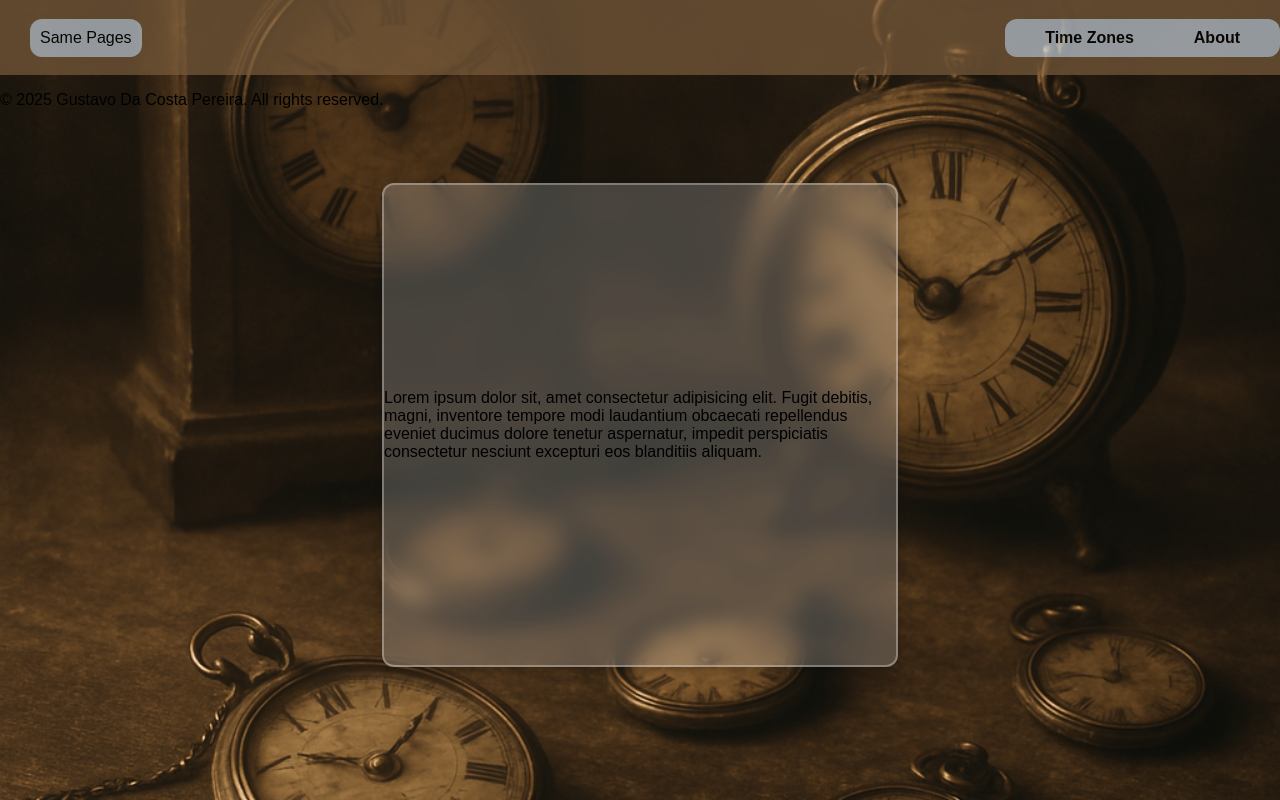
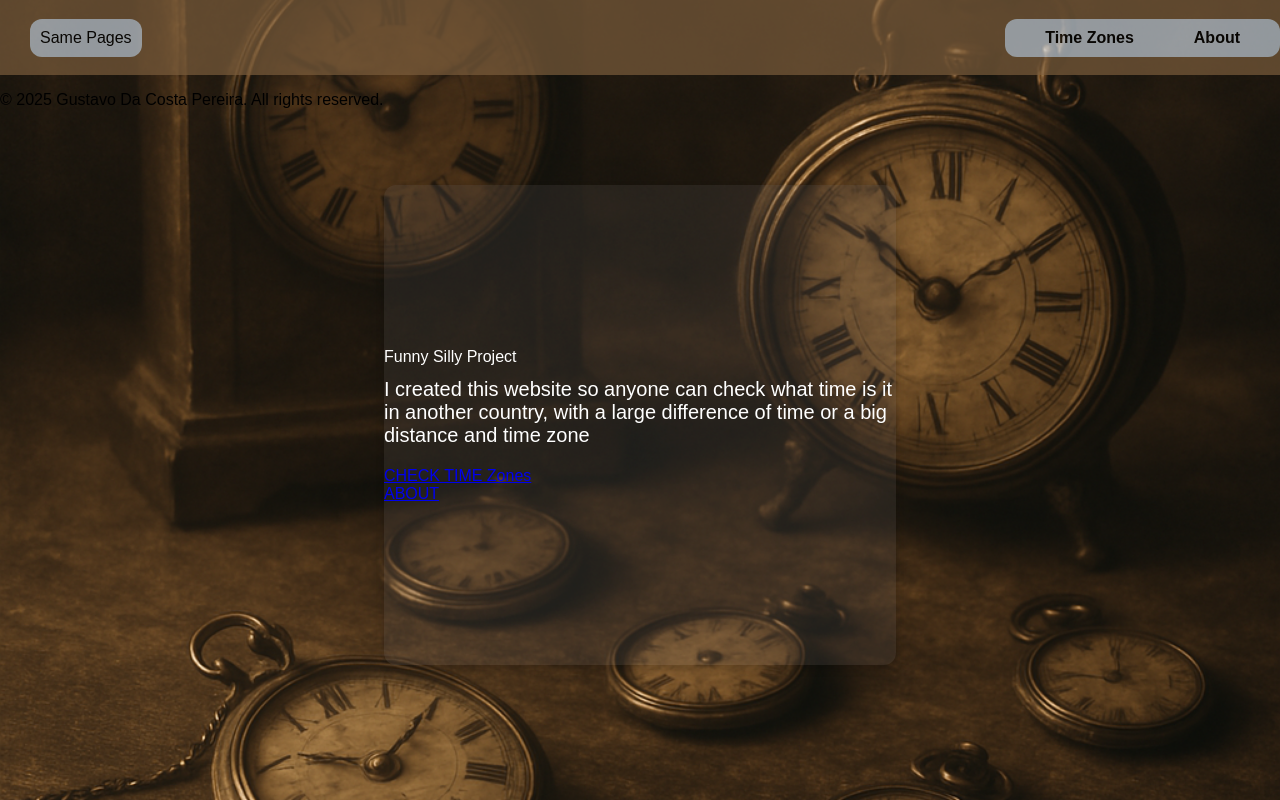
Before and after one commit to Gustavo-DCosta/sideProjects, a website: page public/index.html in a window 1280 px wide. Shown: the top 800 px of the page. Drawn offline with Linux system fonts and the light colour scheme.

Commit message:
swapiping laptop

```diff
--- a/public/index.html
+++ b/public/index.html
@@ -18,7 +18,11 @@
     <div class="background">
         <div class="container">
             <div class="glass">
-                <div class="information">Lorem ipsum dolor sit, amet consectetur adipisicing elit. Fugit debitis, magni, inventore tempore modi laudantium obcaecati repellendus eveniet ducimus dolore tenetur aspernatur, impedit perspiciatis consectetur nesciunt excepturi eos blanditiis aliquam.</div>
+                <div class="information">Funny Silly Project <br>
+                    <p>I created this website so anyone can check what time is it in another country, with a large difference of time or a big distance and time zone</p>
+                    <div class="information_item"><a href="timezones.html"> CHECK TIME Zones</a></div>
+                    <div class="information_item"><a href="about.html"> ABOUT</a></div>
+                </div>
             </div>
         </div>
     </div>
--- a/public/style.css
+++ b/public/style.css
@@ -68,15 +68,27 @@ body {
 }
 
 .glass {
+    color: white;
     display: flex;
     align-items: center;
     justify-content: center; /* Center content inside the box */
     width: 40%;
     height: 60%;
     margin-top: 50px;
-    border: 2px solid rgba(255, 255, 255, 0.3); /* Semi-transparent border */
-    background-color: rgba(255, 255, 255, 0.2); /* Transparent background for glass effect */
-    backdrop-filter: blur(10px); /* Adds the glass blur effect */
+    background-color: rgba(94, 90, 90, 0.2); /* Transparent background for glass effect */
+    /* backdrop-filter: blur(10px); /* Adds the glass blur effect */
     box-shadow: 0 4px 8px rgba(0, 0, 0, 0.2); /* Subtle shadow for depth */
     border-radius: 12px; /* Rounded corners for a modern look */
 }
+
+.glass p {
+    color: white;
+    margin-top: 12px;
+    font-size: 20px;
+}
+
+.aboutButton {
+    background-color: coral;
+    border-radius: 20px;
+    width: 30px;
+}
```
Also changed, not shown: public/timezones.html (+9 -0 lines), server/index.js (+4 -4 lines).
